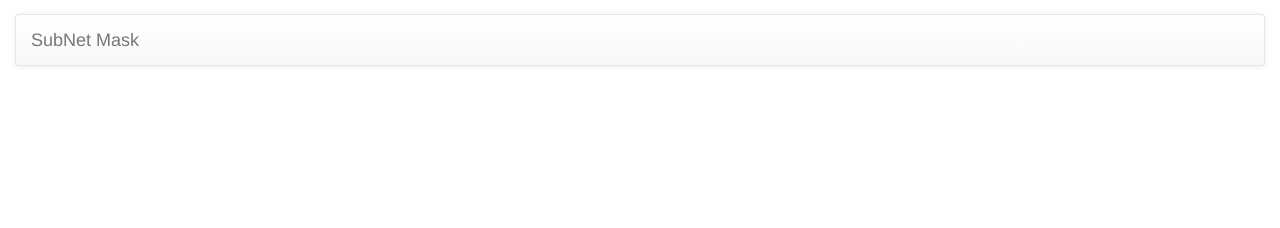
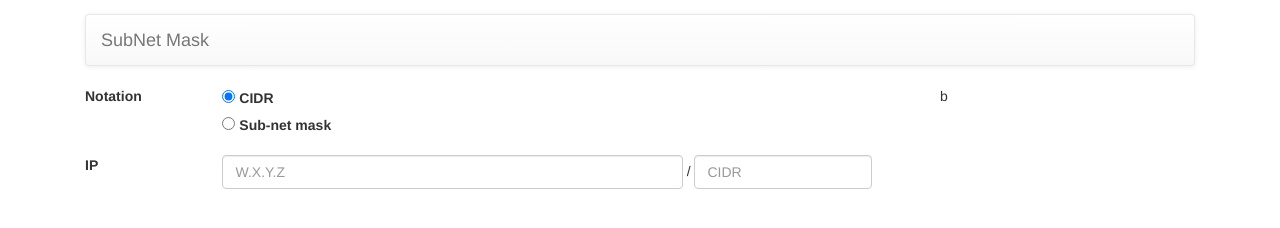
Before and after one commit to JSFonta/RegExAnalyzer, a plain HTML site: page submask.html in a window 1280 px wide. Drawn offline with Linux system fonts and the light colour scheme.

Commit message:
Add layout HTML

```diff
--- a/css/style.css
+++ b/css/style.css
@@ -28,3 +28,19 @@ textarea {
 .deleteLoad:hover {
 	background: #E6B8B8;
 }
+
+#ip {
+	width: 70%;
+}
+
+#slashIpCidr {
+	width: 3%;
+}
+
+#cidr {
+	width: 27%;
+}
+
+.form-group {
+	width: 100%;
+}
--- a/submask.html
+++ b/submask.html
@@ -2,7 +2,7 @@
 <html lang="en">
 	<head>
 		<meta charset="utf-8">
-		<title>RegEx</title>
+		<title>SubNet Mask</title>
 		<link rel="stylesheet" href="css/bootstrap.min.css">
 		<link rel="stylesheet" href="css/bootstrap-theme.min.css">
 		<link rel="stylesheet" href="css/style.css">
@@ -10,19 +10,60 @@
 		<script src="js/bootstrap.min.js"></script>
 	</head>
 	<body>
+		<div class="container">
+			<div class="col-md-12">
+				<nav class="navbar navbar-default">
+					<div class="container-fluid">
+						<div class="navbar-header">
+							<span class="navbar-brand">SubNet Mask</span>
+						</div>
+					</div>
+				</nav>
+			</div>
 
-		<div class="col-md-12">
-			<nav class="navbar navbar-default">
-				<div class="container-fluid">
-					<div class="navbar-header">
-						<span class="navbar-brand">SubNet Mask</span>
+			<div class="col-md-9 col-sm-12">
+
+				<div class="form-group row">
+					<label class="col-sm-2">
+						Notation
+					</label>
+					<div class="col-sm-10">
+						<div class="form-check">
+							<label class="form-check-label">
+								<input class="form-check-input" type="radio" name="notation" id="notationCIDR" value="cidr" checked>
+								CIDR
+							</label>
+						</div>
+						<div class="form-check">
+							<label class="form-check-label">
+								<input class="form-check-input" type="radio" name="notation" id="notationMask" value="mask">
+								Sub-net mask
+							</label>
+						</div>
 					</div>
-					<form class="navbar-form navbar-left">
+				</div>
 
-					</form>
+
+
+				<div class="form-group row">
+					<label for="ip" class="col-sm-2 col-form-label">
+						IP
+					</label>
+					<div class="col-sm-10">
+						<div class="form-inline">
+							<div class="form-group">
+								<input type="text" class="form-control ip" id="ip" placeholder="W.X.Y.Z">
+								<span id="slashIpCidr">/</span>
+								<input type="text" class="form-control cidr" id="cidr" placeholder="CIDR">
+							</div>
+						</div>
+					</div>
 				</div>
-			</nav>
+
+			</div>
+			<div class="col-md-3 col-sm-12">
+				b
+			</div>
 		</div>
-
 	</body>
 </html>
```
